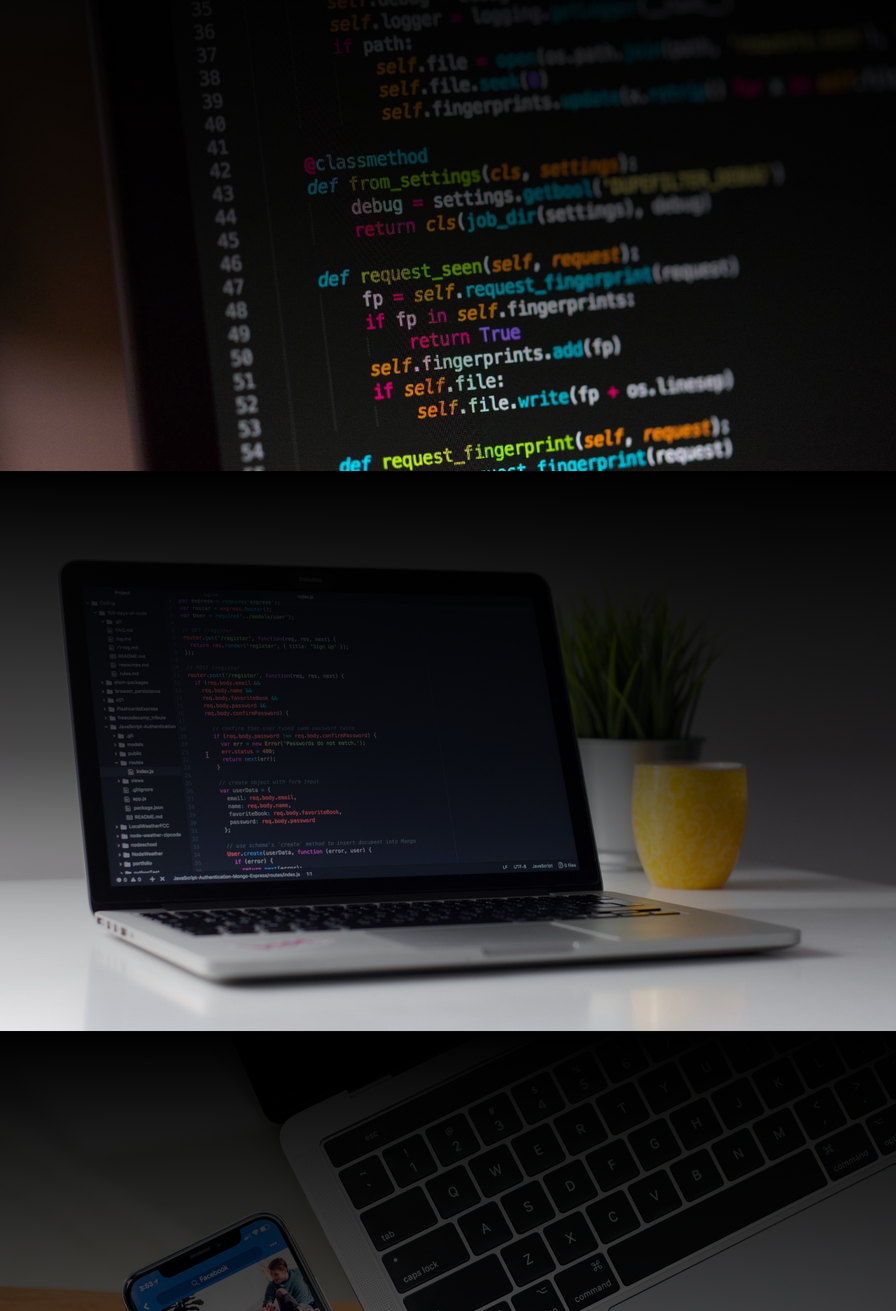
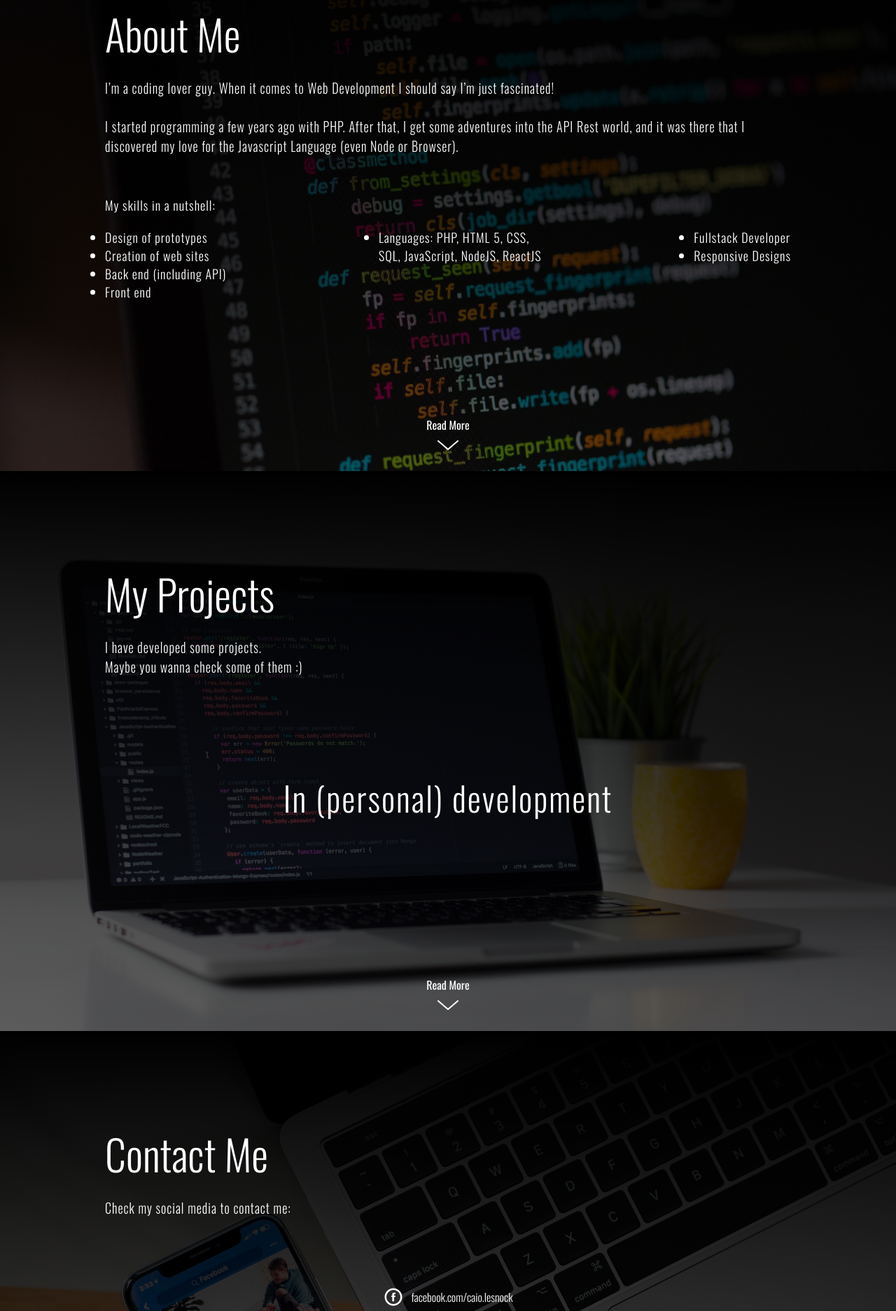
Before and after one commit to Lesnock/Lesnock.github.io, a website built with webpack: page index.html in a window 1280 px wide. Shown: the part 927-2800 px from the top of the page at 70% size. Built offline with nearby package versions, Linux system fonts and the light colour scheme.

Commit message:
Finalized desktop version

```diff
--- a/index.html
+++ b/index.html
@@ -24,11 +24,11 @@
     <!-- Page Home -->
     <div id="home" class="page">
       <main>
-        <div class="title">
+        <h1 class="title">
           Caio <br>
           <strong>@Lesnock</strong>
-        </div>
-        <div class="description">
+        </h1>
+        <div class="title description">
           Creating<br>
           opportunities<br>
           through<br>
@@ -36,20 +36,110 @@
         </div>
       </main>
 
-      <!-- Footer -->
-      <footer class="read-more">
+      <footer class="read-more" to="about">
         <span>Read More</span>
         <img src="./icons/caret-down.svg" alt="Read More">
       </footer>
     </div>
-    <!-- Page Home End -->
+
+    <!-- Page About -->
     <div id="about" class="page">
       <main>
+        <h1 class="title">About Me</h1>
+        <div class="text">
+          <p>
+            I’m a coding lover guy.
+            When it comes to Web Development I should say I’m just fascinated!
+          </p>
+          <p>
+            I started programming a few years ago with PHP.
+            After that, I get some adventures into the API Rest world, and it was there that I discovered my love for
+            the
+            Javascript Language (even Node or Browser).
+          </p>
+        </div>
 
+        <div class="skills">
+          <span>My skills in a nutshell:</span>
+          <div class="skills-items">
+            <div class="skill-item">
+              <ul>
+                <li>Design of prototypes</li>
+                <li>Creation of web sites</li>
+                <li>Back end (including API)</li>
+                <li>Front end</li>
+              </ul>
+            </div>
+            <div class="skill-item">
+              <ul>
+                <li>
+                  Languages: PHP, HTML 5, CSS, <br>
+                  SQL, JavaScript, NodeJS, ReactJS
+                </li>
+              </ul>
+            </div>
+            <div class="skill-item">
+              <ul>
+                <li>Fullstack Developer</li>
+                <li>Responsive Designs</li>
+              </ul>
+            </div>
+          </div>
+        </div>
+      </main>
+      <!-- Footer -->
+      <footer class="read-more" to="projects">
+        <span>Read More</span>
+        <img src="./icons/caret-down.svg" alt="Read More">
+      </footer>
+    </div>
+
+    <!-- Page Projects -->
+    <div id="projects" class="page">
+      <main>
+        <h1 class="title">My Projects</h1>
+        <p>
+          I have developed some projects. <br>
+          Maybe you wanna check some of them :)
+        </p>
+
+        <h2 class="in-development">In (personal) development</h2>
+      </main>
+      <footer class="read-more" to="contact">
+        <span>Read More</span>
+        <img src="./icons/caret-down.svg" alt="Read More">
+      </footer>
+    </div>
+
+    <!-- Contact Page -->
+    <div id="contact" class="page">
+      <main>
+        <h1 class="title">Contact Me</h1>
+        <p>Check my social media to contact me:</p>
+        <div class="social-media">
+          <ul>
+            <li>
+              <a href="https://facebook.com/caio.lesnock" target="_blank">
+                <img src="./icons/facebook-icon.svg" alt="Facebook">
+                <span>facebook.com/caio.lesnock</span>
+              </a>
+            </li>
+            <li>
+              <a href="https://github.com/lesnock" target="_blank">
+                <img src="./icons/github-icon.svg" alt="Github">
+                <span>github.com/lesnock</span>
+              </a>
+            </li>
+            <li>
+              <a href="https://www.youtube.com/channel/UCrIC5nR76xxw6PWFJi-95QA" target="_blank">
+                <img src="./icons/youtube-icon.svg" alt="YouTube">
+                <span>youtube.com</span>
+              </a>
+            </li>
+          </ul>
+        </div>
       </main>
     </div>
-    <div id="projects" class="page"></div>
-    <div id="contact" class="page"></div>
   </div>
 </body>
 
--- a/js/app.js
+++ b/js/app.js
@@ -1,6 +1,7 @@
 import Page from './components/Page'
 import Header from './components/Header'
 import Scroll from './components/Scroll'
+import smoothscroll from 'smoothscroll-polyfill'
 
 // Styles
 import '../styles/app.scss'
@@ -12,6 +13,8 @@ class App {
   }
 
   load() {
+    smoothscroll.polyfill()
+
     this.loadPage()
     this.loadHeader()
     this.loadScroll()
--- a/js/components/Header.js
+++ b/js/components/Header.js
@@ -21,6 +21,7 @@ class Header {
 
   load(pages) {
     this.pages = pages
+
     this.setActiveMenu()
     this.setInitialStyle()
 
@@ -43,11 +44,20 @@ class Header {
    * Add/Remove class based on page y position
    */
   setStyle() {
-    if (!this.isOnTop) {
-      this.header.classList.add('scrolled')
+    // const isOnPageTop = this.pages.filter(page => pageYOffset === page.top)
+
+    // if (isOnPageTop.length) {
+    //   this.header.classList.remove('scrolled')
+    // }
+    // else {
+    //   this.header.classList.add('scrolled')
+    // }
+
+    if (this.isOnTop) {
+      this.header.classList.remove('scrolled')
     }
     else {
-      this.header.classList.remove('scrolled')
+      this.header.classList.add('scrolled')
     }
   }
 
@@ -62,19 +72,9 @@ class Header {
    * Scroll page when click menu
    */
   listenToClickMenu() {
-    const header = this
-
     this.menuItems.forEach(menu => {
       menu.addEventListener('click', function (event) {
         event.preventDefault()
-
-        // Remove active class
-        const id = event.target.getAttribute('href').replace('#', '')
-
-        // Wait page finish moving to change active menu
-        setTimeout(() => {
-          header.changeActiveMenuById(id)
-        }, 100)
 
         // Get Y offset
         const target = event.target.getAttribute('href')
--- a/js/components/Page.js
+++ b/js/components/Page.js
@@ -1,7 +1,10 @@
+import Scroll from './Scroll'
+
 class Page {
   constructor(id) {
     this.id = id
     this.page = document.getElementById(id)
+    this.readMore = this.page.querySelector('.read-more')
   }
 
   get top() {
@@ -17,7 +20,16 @@ class Page {
   }
 
   load() {
-    //
+    this.listenToReadMoreClick()
+  }
+
+  listenToReadMoreClick() {
+    if (this.readMore) {
+      this.readMore.addEventListener('click', () => {
+        const pageId = this.readMore.getAttribute('to')
+        Scroll.toId(pageId)
+      })
+    }
   }
 }
 
--- a/js/components/Scroll.js
+++ b/js/components/Scroll.js
@@ -22,6 +22,15 @@ class Scroll {
       behavior: 'smooth'
     })
   }
+
+  static toId(id) {
+    const element = document.getElementById(id)
+
+    if (element) {
+      const pixel = element.offsetTop
+      this.toPixel(pixel)
+    }
+  }
 }
 
 export default Scroll
--- a/package.json
+++ b/package.json
@@ -10,6 +10,7 @@
   },
   "devDependencies": {
     "@babel/core": "^7.9.0",
+    "@babel/preset-env": "^7.9.5",
     "babel-loader": "^8.1.0",
     "css-loader": "^3.5.1",
     "eslint-config-airbnb-base": "^14.1.0",
@@ -18,5 +19,8 @@
     "style-loader": "^1.1.3",
     "webpack": "^4.42.1",
     "webpack-cli": "^3.3.11"
+  },
+  "dependencies": {
+    "smoothscroll-polyfill": "^0.4.4"
   }
 }
--- a/styles/_about.scss
+++ b/styles/_about.scss
@@ -1,7 +1,28 @@
 #about {
   background-image: linear-gradient(
     rgba(0, 0, 0, 1),
-    rgba(0, 0, 0, .7),
-    rgba(0, 0, 0, 0)
+    rgba(0, 0, 0, .8),
+    rgba(0, 0, 0, .6)
   ), url('/images/about-background.jpg');
+
+  .skills {
+    margin-top: 60px;
+    font-size: 18px;
+    letter-spacing: 1px;
+
+    span {
+      display: block;
+      margin-bottom: 10px;
+    }
+
+    .skills-items {
+      display: flex;
+      justify-content: space-between;
+      flex-wrap: wrap;
+
+      .skill-item {
+        margin-top: 10px;
+      }
+    }
+  }
 }
--- a/styles/_contact.scss
+++ b/styles/_contact.scss
@@ -1,7 +1,37 @@
 #contact {
   background-image: linear-gradient(
     rgba(0, 0, 0, 1),
-    rgba(0, 0, 0, .7),
-    rgba(0, 0, 0, 0)
+    rgba(0, 0, 0, .8),
+    rgba(0, 0, 0, .6)
   ), url('/images/contact-background.jpg');
+
+  main {
+    .social-media {
+      margin-top: 100px;
+      display: flex;
+      flex-direction: column;
+      justify-content: flex-start;
+      align-items: center;
+
+      ul {
+        list-style: none;
+
+        li {
+          margin-bottom: 15px;
+
+          a {
+            text-decoration: none;
+            color: inherit;
+            display: flex;
+            align-items: center;
+            flex-wrap: nowrap;
+
+            img {
+              margin-right: 10px;
+            }
+          }
+        }
+      }
+    }
+  }
 }
--- a/styles/_header.scss
+++ b/styles/_header.scss
@@ -12,7 +12,7 @@ header {
 
   .menu {
     display: flex;
-    justify-content: flex-end;
+    align-items: center;
     width: 100%;
     list-style: none;
 
@@ -27,6 +27,7 @@ header {
     a {
       text-decoration: none;
       color: inherit;
+      outline: none;
     }
 
     li:not(:first-child) {
--- a/styles/_home.scss
+++ b/styles/_home.scss
@@ -9,30 +9,10 @@
     display: flex;
     justify-content: space-between;
     flex-wrap: wrap;
-    margin-top: 80px;
-    font-size: 60px;
-    font-weight: 300;
   }
 
   main .description {
     text-align: right;
     margin-bottom: 100px;
   }
-
-  footer {
-    position: absolute;
-    display: flex;
-    flex-direction: column;
-    justify-content: center;
-    align-items: center;
-    left: 0;
-    right: 0;
-    bottom: 30px;
-    margin: auto;
-    cursor: pointer;
-
-    span {
-      margin-bottom: 10px;
-    }
-  }
 }
--- a/styles/_projects.scss
+++ b/styles/_projects.scss
@@ -1,7 +1,17 @@
 #projects {
   background-image: linear-gradient(
     rgba(0, 0, 0, 1),
-    rgba(0, 0, 0, .7),
-    rgba(0, 0, 0, 0)
+    rgba(0, 0, 0, .8),
+    rgba(0, 0, 0, .6)
   ), url('/images/projects-background.jpg');
+
+  main {
+    .in-development {
+      font-size: 48px;
+      font-weight: inherit;
+      text-align: center;
+      margin-top: 140px;
+      letter-spacing: 2px;
+    }
+  }
 }
--- a/styles/app.scss
+++ b/styles/app.scss
@@ -18,6 +18,7 @@ html, body, #app {
   color: #FFF;
   width: 100vw;
   font-family: Oswald, sans-serif;
+  overflow-x: hidden;
 }
 
 .page {
@@ -29,4 +30,39 @@ html, body, #app {
   background-repeat: no-repeat;
   background-size: cover;
   position: relative;
+
+  main {
+    margin-top: 80px;
+    font-weight: 300;
+
+    .title {
+      font-size: 60px;
+      font-weight: inherit;
+      margin-bottom: 20px;
+    }
+
+    p {
+      font-size: 18px;
+      margin-bottom: 30px;
+      transform: scale(1, 1.1);
+      letter-spacing: 1px;
+    }
+  }
+
+  footer.read-more {
+    position: absolute;
+    display: flex;
+    flex-direction: column;
+    justify-content: center;
+    align-items: center;
+    left: 0;
+    right: 0;
+    bottom: 30px;
+    margin: auto;
+    cursor: pointer;
+
+    span {
+      margin-bottom: 10px;
+    }
+  }
 }
```
Also changed, not shown: .babelrc (added), dist/bundle.js, icons/facebook-icon.svg (added), icons/github-icon.svg (added), icons/youtube-icon.svg (added), 1 other file.
